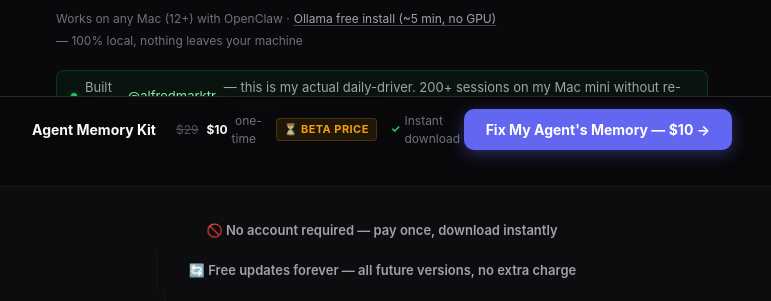
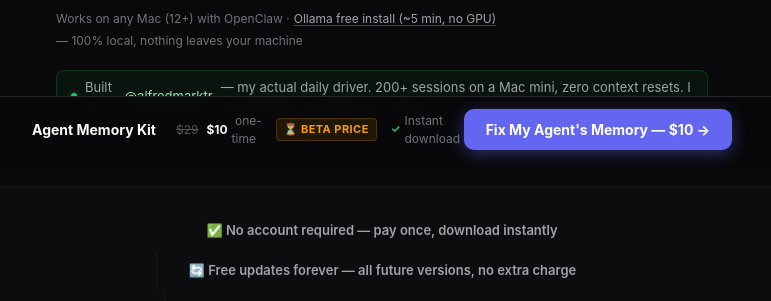
Before and after one commit to marcoiaq/agent-memory-kit, a Next.js app: page / in a window 1280 px wide. Shown: the part 704-1005 px from the top of the page, without its empty margins (258-1029 px from the left). Built offline with nearby package versions, Linux system fonts and the light colour scheme.

Commit message:
ux: fix 🚫→✅ on proof bar (prohibition sign ≠ benefit); sharpen hero builder proof line for specificity

```diff
--- a/app/page.tsx
+++ b/app/page.tsx
@@ -587,7 +587,7 @@
               Works on any Mac (12+) with OpenClaw · <a href="https://ollama.ai" target="_blank" rel="noopener noreferrer" style={{color:'#a1a1aa', textDecoration:'underline', textDecorationColor:'rgba(161,161,170,0.4)', textUnderlineOffset:'2px'}}>Ollama free install (~5 min, no GPU)</a> — 100% local, nothing leaves your machine
             </span>
           </div>
-          <p className="hero-proof" style={{marginTop:'20px', marginBottom:'0'}}>Built by <a href="https://x.com/alfredmarktr" target="_blank" rel="noopener noreferrer">@alfredmarktr</a> — this is my actual daily-driver. 200+ sessions on my Mac mini without re-explaining my stack once.</p>
+          <p className="hero-proof" style={{marginTop:'20px', marginBottom:'0'}}>Built by <a href="https://x.com/alfredmarktr" target="_blank" rel="noopener noreferrer">@alfredmarktr</a> — my actual daily driver. 200+ sessions on a Mac mini, zero context resets. I never typed &quot;my stack is...&quot; again.</p>
         </div>
       </div>
 
@@ -596,7 +596,7 @@
         <div className="wrap">
           <div className="proof-bar-inner">
             <div className="proof-stat">
-              🚫 No account required — pay once, download instantly
+              ✅ No account required — pay once, download instantly
             </div>
             <div className="proof-stat">
               🔄 Free updates forever — all future versions, no extra charge
```
